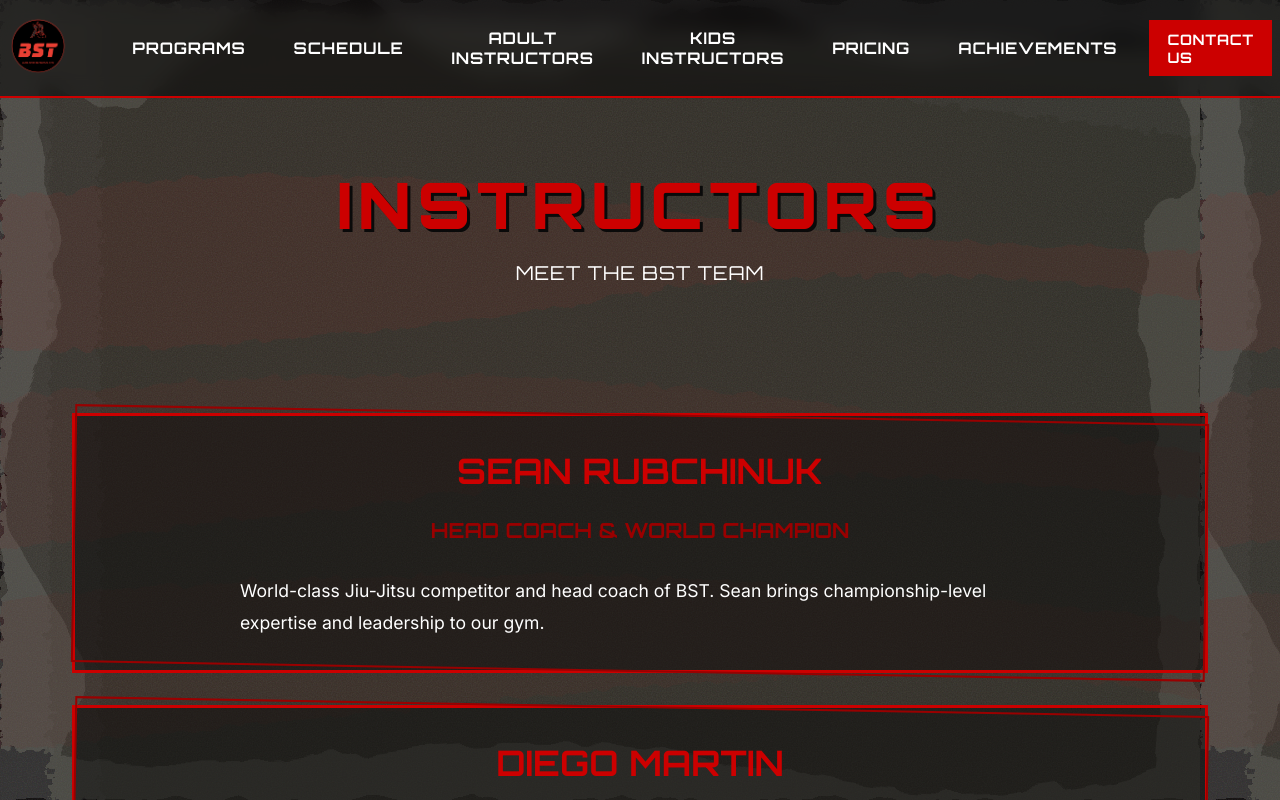
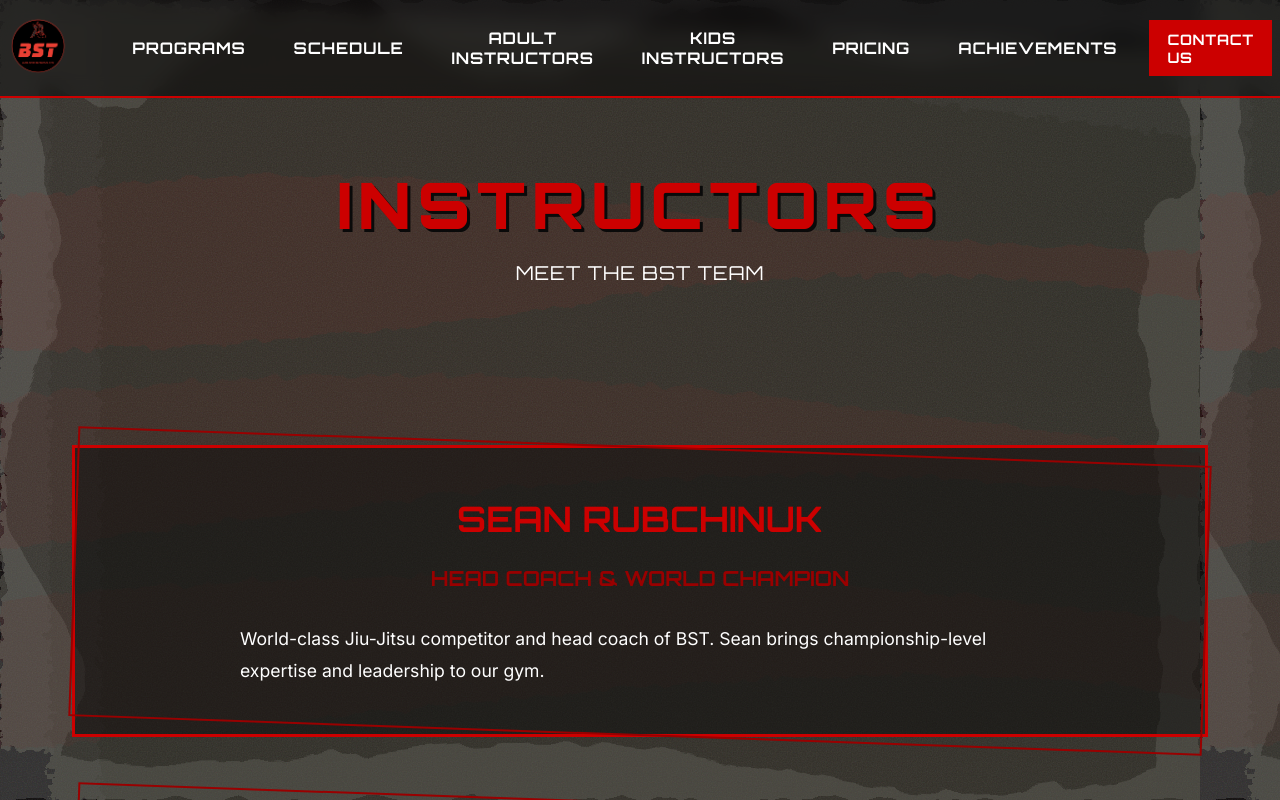
Before and after one commit to Bjorno02/BSTWebsite, a Next.js app: page /instructors in a window 1280 px wide. Shown: the top 800 px of the page. Built offline with nearby package versions, Linux system fonts and the light colour scheme.

Commit message:
Fixed InstructorSection styling to exactly match AchievementSection

```diff
--- a/app/instructors/page.tsx
+++ b/app/instructors/page.tsx
@@ -117,8 +117,8 @@
 `;
 
 const InstructorSection = styled.div`
-  margin: 2rem 0;
-  padding: 2rem;
+  margin: 4rem 0;
+  padding: 3rem;
   background: ${colors.black}80;
   border: 3px solid ${colors.red};
   position: relative;
@@ -132,18 +132,18 @@
     right: -2px;
     bottom: -2px;
     border: 2px solid ${colors.dustyRed};
-    transform: rotate(1deg);
+    transform: rotate(2deg);
     pointer-events: none;
   }
 
   @media (max-width: 768px) {
-    margin: 1.5rem 0;
-    padding: 1.5rem;
+    margin: 2rem 0;
+    padding: 2rem;
   }
 
   @media (max-width: 480px) {
-    margin: 1rem 0;
-    padding: 1rem;
+    margin: 1.5rem 0;
+    padding: 1.5rem;
   }
 `;
 
```
